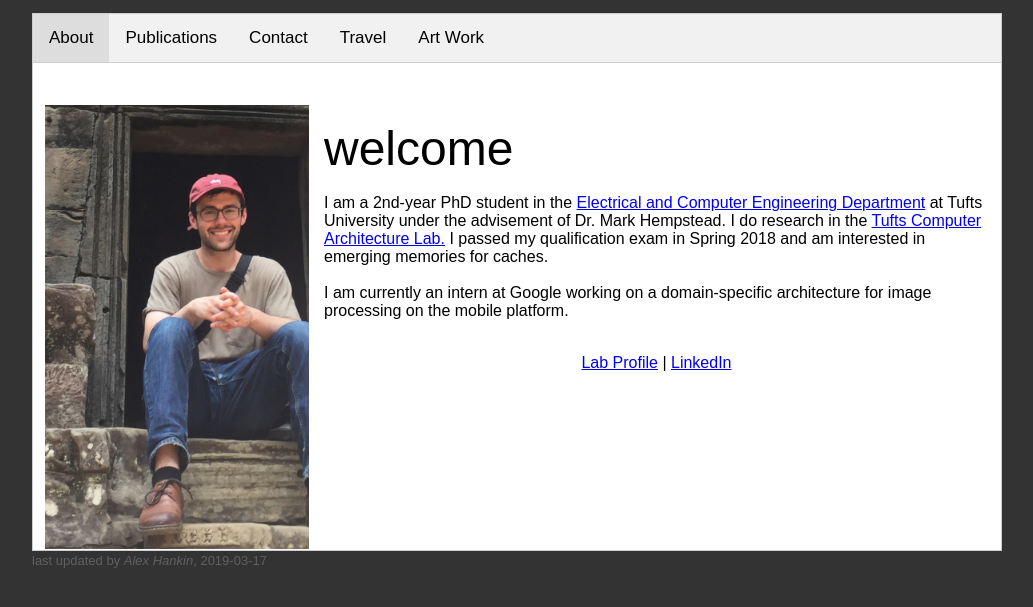
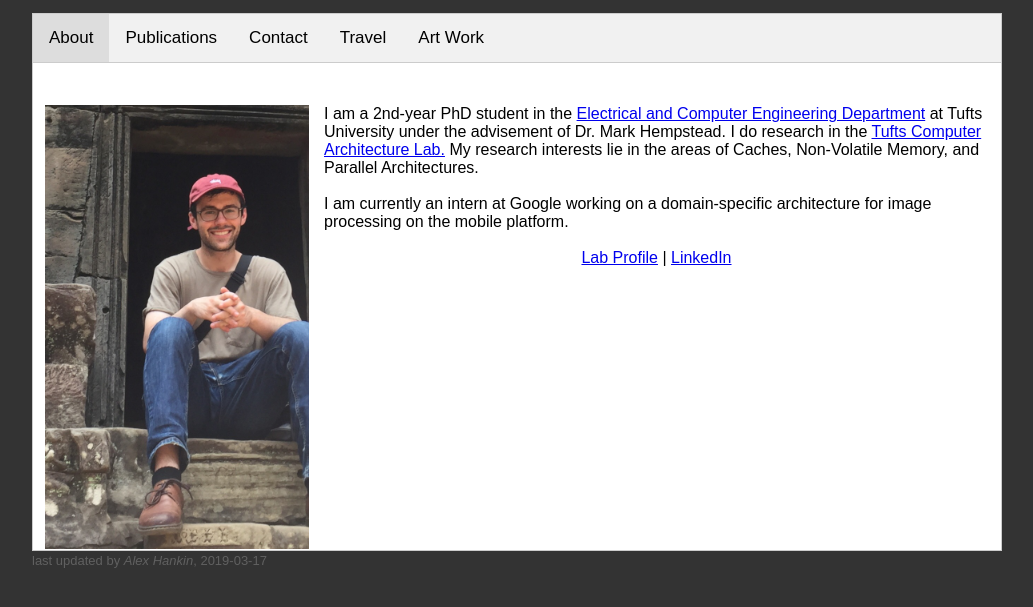
Before and after one commit to hankin0/hankin0.github.io, a Jekyll site: the page built from index.html, in a window 1280 px wide. Shown: the top 607 px of the page, without its empty margins (123-1156 px from the left). Built offline with Jekyll 4.4.1, drawn with Linux system fonts in a browser that asks for light colours.

Commit message:
remove welcome text

```diff
--- a/index.html
+++ b/index.html
@@ -17,20 +17,19 @@ layout: default
       <div id="About" class="tabcontent">
  	    <br><br>
         <img class="ex2" src="images/just_me_cambodia.png" width='264' height='444' align="left">
-        <p alight="right"><font size="8" align="right">welcome</font><br><br>
-		    I am a 2nd-year PhD student in the <a
+	    I am a 2nd-year PhD student in the <a
             href="https://engineering.tufts.edu/ece/">Electrical and Computer Engineering
             Department</a> at Tufts University under the advisement of Dr. Mark Hempstead. I do
             research in the <a href="https://sites.tufts.edu/tcal/">Tufts Computer Architecture
-            Lab.</a> I passed my qualification exam in Spring 2018 and am interested in emerging
-	    memories for caches. <br><br>
+            Lab.</a> My research interests lie in the areas of Caches, Non-Volatile Memory,
+            and Parallel Architectures. <br><br>
 
 	    I am currently an intern at Google working on a domain-specific architecture for image processing
 	    on the mobile platform.<br><br>
 
 	    <center><a href="https://sites.tufts.edu/tcal/people/current-students/#post-845">Lab Profile</a> |
 	            <a href="https://www.linkedin.com/in/alexanderhankin">LinkedIn</a></center><br><br><br>
-                  <br><br><br><br><br><br><br></p>
+                  <br><br><br><br><br><br><br>
      </div>
 
       <!-- "Publications" tab -->
```
